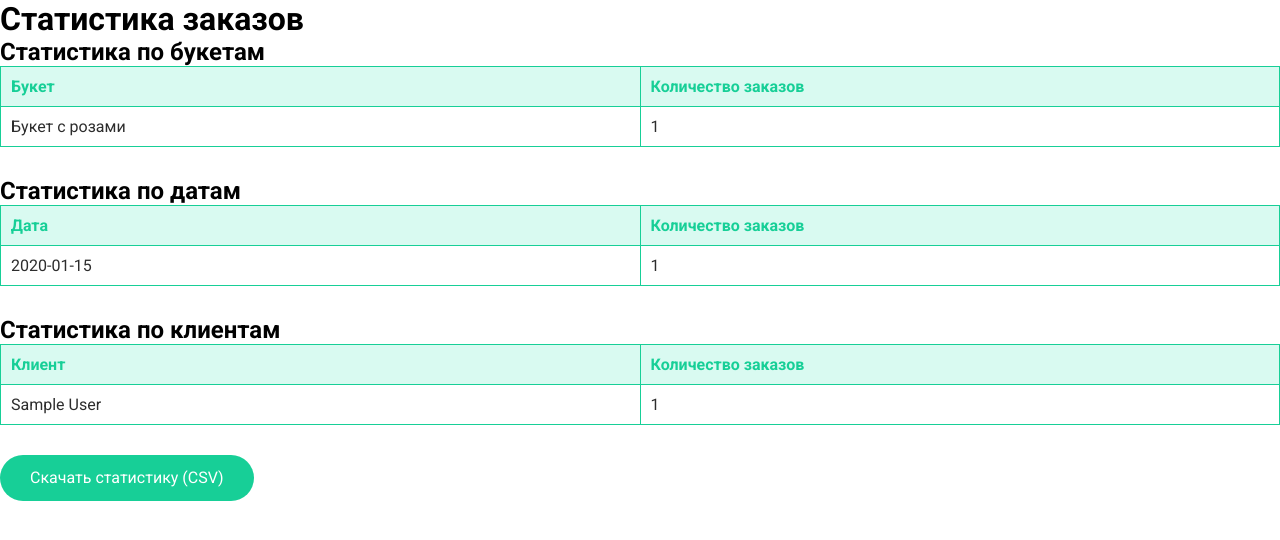
After one commit to Evst404/Flower_shop_site, a Django app: page /stats/ in a window 1280 px wide. The commit adds this page. Shown: the top 540 px of the page. Run offline with Django 5.2, Linux system fonts and the light colour scheme; a user stored in the database is signed in; data comes from the database, SQL or seed files in the repository; tables that the repository leaves empty hold one stand-in row (values such as "Sample post"); some web fonts are replaced.

Commit message:
Create_stats

```diff
--- /dev/null
+++ b/core/templates/stats.html
@@ -0,0 +1,73 @@
+{% extends 'base.html' %}
+{% block title %} - Статистика{% endblock %}
+{% block content %}
+    <h1>Статистика заказов</h1>
+
+    <h2>Статистика по букетам</h2>
+    <table class="stats-table">
+        <thead>
+            <tr>
+                <th>Букет</th>
+                <th>Количество заказов</th>
+            </tr>
+        </thead>
+        <tbody>
+            {% for item in orders_by_bouquet %}
+                <tr>
+                    <td>{{ item.bouquet__name }}</td>
+                    <td>{{ item.count }}</td>
+                </tr>
+            {% empty %}
+                <tr>
+                    <td colspan="2">Нет данных</td>
+                </tr>
+            {% endfor %}
+        </tbody>
+    </table>
+
+    <h2>Статистика по датам</h2>
+    <table class="stats-table">
+        <thead>
+            <tr>
+                <th>Дата</th>
+                <th>Количество заказов</th>
+            </tr>
+        </thead>
+        <tbody>
+            {% for item in orders_by_date %}
+                <tr>
+                    <td>{{ item.date }}</td>
+                    <td>{{ item.count }}</td>
+                </tr>
+            {% empty %}
+                <tr>
+                    <td colspan="2">Нет данных</td>
+                </tr>
+            {% endfor %}
+        </tbody>
+    </table>
+
+    <h2>Статистика по клиентам</h2>
+    <table class="stats-table">
+        <thead>
+            <tr>
+                <th>Клиент</th>
+                <th>Количество заказов</th>
+            </tr>
+        </thead>
+        <tbody>
+            {% for item in orders_by_customer %}
+                <tr>
+                    <td>{{ item.customer__first_name }} {{ item.customer__last_name|default:'' }}</td>
+                    <td>{{ item.count }}</td>
+                </tr>
+            {% empty %}
+                <tr>
+                    <td colspan="2">Нет данных</td>
+                </tr>
+            {% endfor %}
+        </tbody>
+    </table>
+
+    <a href="{% url 'stats_download' %}" class="btn">Скачать статистику (CSV)</a>
+{% endblock %}
--- a/core/urls.py
+++ b/core/urls.py
@@ -13,4 +13,6 @@ urlpatterns = [
     path('order/<int:bouquet_id>/', views.order, name='order'),
     path('order_complete/<int:order_id>/', views.order_complete, name='order_complete'),
     path('webhook/yookassa/', views.webhook_yookassa, name='webhook_yookassa'),
+    path('stats/', views.stats, name='stats'),
+    path('stats/download/', views.stats_download, name='stats_download'),
 ]
--- a/core/views.py
+++ b/core/views.py
@@ -6,9 +6,9 @@ from django.conf import settings
 from django.db.models import Count
 from django.core.paginator import Paginator
 from django.views.decorators.csrf import csrf_exempt
+from django.contrib.admin.views.decorators import staff_member_required
 
 from yookassa import Configuration, Payment as YooPayment
-
 from .models import Bouquet, Consultation, Customer, Order, Courier, Florist, Payment
 from .forms import ConsultationForm, CustomerForm, OrderForm
 
@@ -16,7 +16,11 @@ import random
 import requests
 import uuid
 import json
-
+from requests.exceptions import RequestException
+from json.decoder import JSONDecodeError
+import csv
+from io import StringIO
+import codecs
 
 def send_telegram_message(chat_id, message):
     url = (
@@ -30,9 +34,8 @@ def send_telegram_message(chat_id, message):
     try:
         response = requests.post(url, json=payload)
         response.raise_for_status()
-    except Exception:
+    except RequestException:
         pass
-
 
 def send_courier_telegram_message(chat_id, message):
     url = (
@@ -47,9 +50,8 @@ def send_courier_telegram_message(chat_id, message):
     try:
         response = requests.post(url, json=payload)
         response.raise_for_status()
-    except Exception:
+    except RequestException:
         pass
-
 
 def handle_consultation_submission(request, redirect_name, *args, **kwargs):
     form = ConsultationForm(request.POST if request.method == 'POST' else None)
@@ -294,7 +296,52 @@ def webhook_yookassa(request):
                         f"Сумма: {payment_obj.amount} руб"
                     )
                     send_courier_telegram_message(courier_chat_id, message)
-        except Exception:
-            pass
+        except JSONDecodeError:
+            return HttpResponse(status=400)
+        except RequestException:
+            return HttpResponse(status=400)
         return HttpResponse(status=200)
     return HttpResponse(status=400)
+
+
+@staff_member_required
+def stats(request):
+    orders_by_bouquet = (
+        Order.objects.values('bouquet__name')
+        .annotate(count=Count('id'))
+        .order_by('-count')
+    )
+    orders_by_date = (
+        Order.objects.extra(select={'date': 'date(created_at)'})
+        .values('date')
+        .annotate(count=Count('id'))
+    )
+    orders_by_customer = (
+        Order.objects.values('customer__first_name', 'customer__last_name')
+        .annotate(count=Count('id'))
+    )
+    context = {
+        'orders_by_bouquet': orders_by_bouquet,
+        'orders_by_date': orders_by_date,
+        'orders_by_customer': orders_by_customer,
+    }
+    return render(request, 'stats.html', context)
+
+
+@staff_member_required
+def stats_download(request):
+    output = StringIO()
+    output.write(codecs.BOM_UTF8.decode('utf-8'))
+    writer = csv.writer(output)
+
+    writer.writerow(['Тип статистики', 'Категория', 'Количество'])
+    for item in Order.objects.values('bouquet__name').annotate(count=Count('id')).order_by('-count'):
+        writer.writerow(['Букет', item['bouquet__name'], item['count']])
+    for item in Order.objects.extra(select={'date': 'date(created_at)'}).values('date').annotate(count=Count('id')):
+        writer.writerow(['Дата', item['date'], item['count']])
+    for item in Order.objects.values('customer__first_name', 'customer__last_name').annotate(count=Count('id')):
+        writer.writerow(['Клиент', f"{item['customer__first_name']} {item['customer__last_name'] or ''}", item['count']])
+
+    response = HttpResponse(output.getvalue(), content_type='text/csv')
+    response['Content-Disposition'] = 'attachment; filename="stats.csv"'
+    return response
--- a/static/css/main.css
+++ b/static/css/main.css
@@ -631,7 +631,7 @@ input[type=radio]:checked + label {
     opacity: 0.3;
 }
 
-
+/* Стили для сообщений об успехе и ошибке */
 .message.success {
     color: #17CF97;
     font-size: 16px;
@@ -643,7 +643,32 @@ input[type=radio]:checked + label {
     margin-bottom: 10px;
 }
 
+/* Стили для таблиц статистики */
+.stats-table {
+    width: 100%;
+    border-collapse: collapse;
+    margin-bottom: 30px;
+}
+.stats-table th,
+.stats-table td {
+    padding: 10px;
+    border: 1px solid #17CF97;
+    text-align: left;
+    width: 50%; /* Равная ширина колонок */
+}
+.stats-table th {
+    background-color: #D9FAF1;
+    color: #17CF97;
+    font-weight: 700;
+}
+.stats-table td {
+    color: #2D2D2D;
+}
+.stats-table tr:nth-child(even) {
+    background-color: #F5F5F5;
+}
 
+/* Минимальные media queries для responsive */
 @media (max-width: 768px) {
     .banner__title {
         font-size: 80px;
```
Also changed, not shown: project_prime_flower_shop/settings.py (+10 -7 lines).
